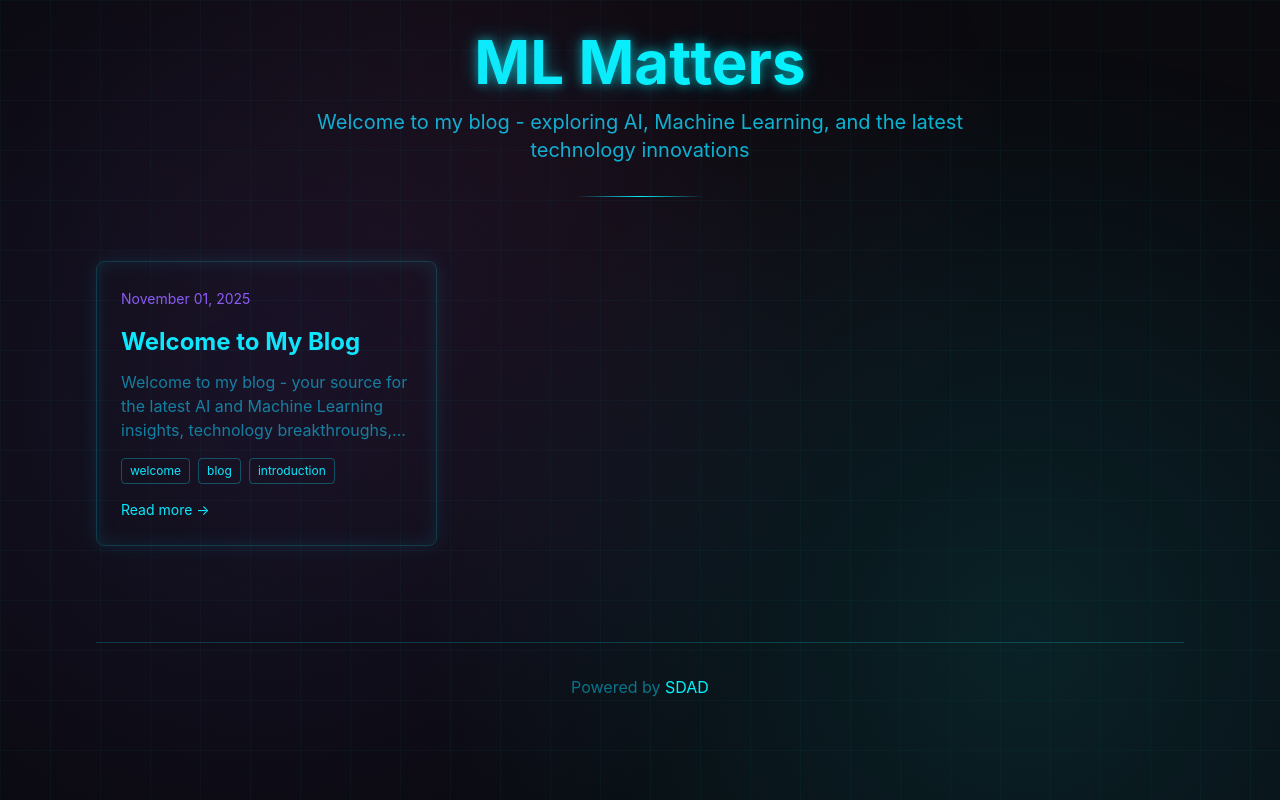
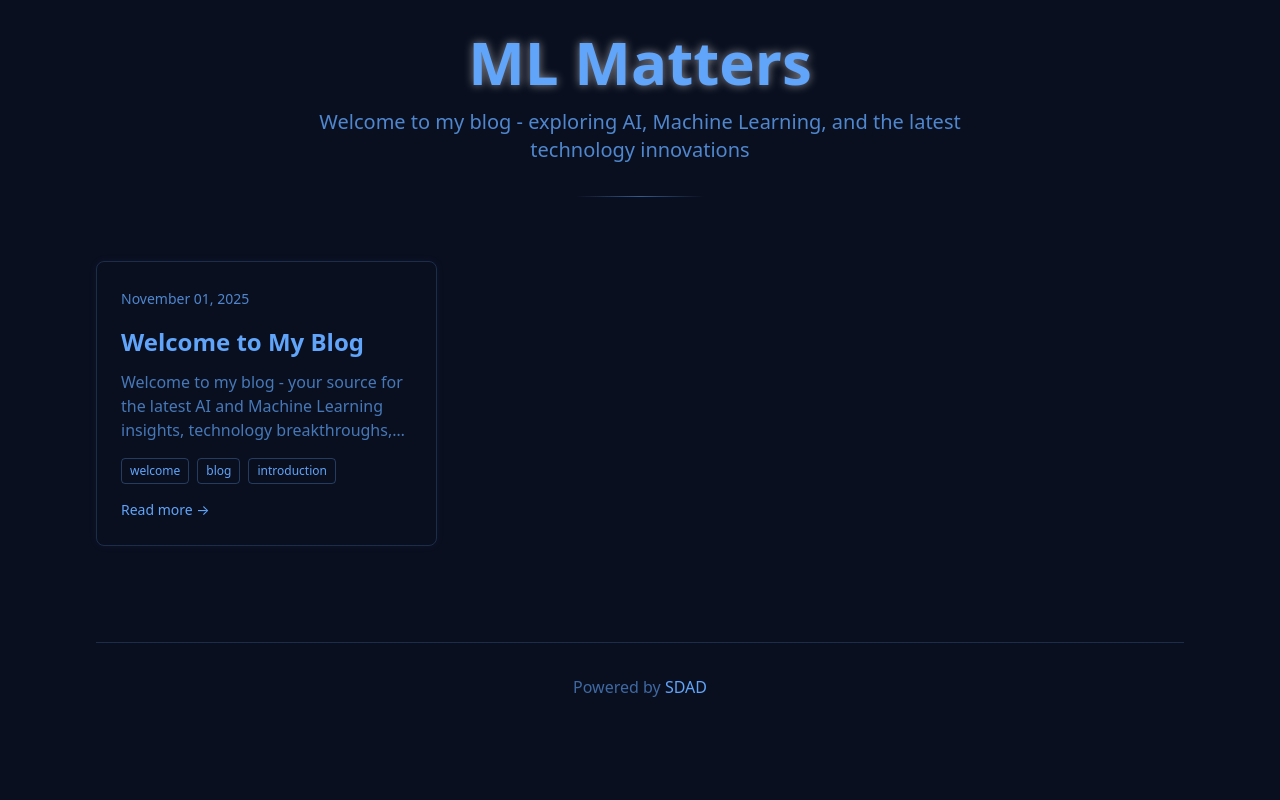
Before and after one commit to instax-dutta/blog.sdad.pro, a Next.js app: page / in a window 1280 px wide. Built offline with nearby package versions, Linux system fonts and the light colour scheme.

Commit message:
Refactor Tailwind CSS configuration and global styles for improved design consistency. Updated color palette, font family, and box shadow effects. Adjusted text styles across components to utilize new color variables. Enhanced 404 and blog post pages with updated styles for better visual coherence.

```diff
--- a/app/globals.css
+++ b/app/globals.css
@@ -2,15 +2,24 @@
 @tailwind components;
 @tailwind utilities;
 
-@import url('https://fonts.googleapis.com/css2?family=Inter:wght@300;400;500;600;700;800&display=swap');
+@import url('https://fonts.googleapis.com/css2?family=Archivo:wght@300;400;500;600;700;800&display=swap');
 
 :root {
-  --bg-primary: #0a0a0f;
-  --bg-secondary: #050508;
-  --accent: #00f5ff;
-  --accent-dark: #0099a3;
-  --text-primary: #e5e7eb;
-  --text-secondary: #9ca3af;
+  --color-background: #0a0f1f;
+  --color-primary: #60a5fa;
+  --color-secondary: #f472b6;
+  --color-accent: #22d3ee;
+  --color-text: #e2e8f0;
+  --color-text-muted: #94a3b8;
+  --color-rocket: #60a5fa;
+
+  /* Legacy vars for compatibility */
+  --bg-primary: #0a0f1f;
+  --bg-secondary: #0f172a;
+  --accent: #60a5fa;
+  --accent-dark: #3b82f6;
+  --text-primary: #e2e8f0;
+  --text-secondary: #94a3b8;
 }
 
 * {
@@ -24,42 +33,12 @@ html {
 }
 
 body {
-  font-family: 'Inter', system-ui, -apple-system, sans-serif;
-  background: var(--bg-primary);
-  color: var(--text-primary);
+  font-family: 'Archivo', system-ui, -apple-system, sans-serif;
+  background: var(--color-background);
+  color: var(--color-text);
   min-height: 100vh;
   position: relative;
   overflow-x: hidden;
-}
-
-body::before {
-  content: '';
-  position: fixed;
-  top: 0;
-  left: 0;
-  width: 100%;
-  height: 100%;
-  background:
-    radial-gradient(circle at 20% 50%, rgba(139, 92, 246, 0.1) 0%, transparent 50%),
-    radial-gradient(circle at 80% 80%, rgba(0, 245, 255, 0.1) 0%, transparent 50%),
-    radial-gradient(circle at 40% 20%, rgba(236, 72, 153, 0.05) 0%, transparent 50%);
-  pointer-events: none;
-  z-index: 0;
-}
-
-body::after {
-  content: '';
-  position: fixed;
-  top: 0;
-  left: 0;
-  width: 100%;
-  height: 100%;
-  background-image:
-    linear-gradient(rgba(0, 245, 255, 0.03) 1px, transparent 1px),
-    linear-gradient(90deg, rgba(0, 245, 255, 0.03) 1px, transparent 1px);
-  background-size: 50px 50px;
-  pointer-events: none;
-  z-index: 0;
 }
 
 /* Scrollbar styling */
@@ -72,57 +51,49 @@ body::after {
 }
 
 ::-webkit-scrollbar-thumb {
-  background: rgba(0, 245, 255, 0.3);
+  background: rgba(96, 165, 250, 0.3);
   border-radius: 4px;
 }
 
 ::-webkit-scrollbar-thumb:hover {
-  background: rgba(0, 245, 255, 0.5);
+  background: rgba(96, 165, 250, 0.5);
 }
 
 /* Text selection */
 ::selection {
-  background: rgba(0, 245, 255, 0.3);
-  color: var(--text-primary);
+  background: rgba(96, 165, 250, 0.3);
+  color: var(--color-text);
 }
 
-/* Glow effects */
+/* Glow effects - subtle like sdad.pro */
 .glow-cyan {
-  text-shadow: 0 0 10px rgba(0, 245, 255, 0.5),
-               0 0 20px rgba(0, 245, 255, 0.3),
-               0 0 30px rgba(0, 245, 255, 0.1);
+  text-shadow: rgba(255, 255, 255, 0.5) 0px 0px 10px;
 }
 
 .glow-purple {
-  text-shadow: 0 0 10px rgba(139, 92, 246, 0.5),
-               0 0 20px rgba(139, 92, 246, 0.3),
-               0 0 30px rgba(139, 92, 246, 0.1);
+  text-shadow: rgba(96, 165, 250, 0.5) 0px 0px 10px;
 }
 
-/* Sci-fi border */
+/* Border styling - clean and minimal */
 .sci-fi-border {
-  border: 1px solid rgba(0, 245, 255, 0.2);
-  box-shadow:
-    inset 0 0 20px rgba(0, 245, 255, 0.1),
-    0 0 20px rgba(0, 245, 255, 0.1);
+  border: 1px solid rgba(96, 165, 250, 0.2);
+  box-shadow: 0 0 10px rgba(96, 165, 250, 0.05);
 }
 
 .sci-fi-border:hover {
-  border-color: rgba(0, 245, 255, 0.4);
-  box-shadow:
-    inset 0 0 30px rgba(0, 245, 255, 0.2),
-    0 0 30px rgba(0, 245, 255, 0.2);
+  border-color: rgba(96, 165, 250, 0.4);
+  box-shadow: 0 0 20px rgba(96, 165, 250, 0.1);
 }
 
 /* Link styles */
 a {
-  color: var(--accent);
+  color: var(--color-primary);
   transition: all 0.3s ease;
+  text-decoration: none;
 }
 
 a:hover {
-  color: var(--accent-dark);
-  text-shadow: 0 0 10px rgba(0, 245, 255, 0.5);
+  color: var(--color-accent);
 }
 
 /* Typography */
@@ -147,13 +118,13 @@ h1, h2, h3, h4, h5, h6 {
 
 .prose h1 {
   font-size: 2.5em;
-  border-bottom: 2px solid rgba(0, 245, 255, 0.3);
+  border-bottom: 2px solid rgba(96, 165, 250, 0.3);
   padding-bottom: 0.5em;
 }
 
 .prose h2 {
   font-size: 2em;
-  border-bottom: 1px solid rgba(0, 245, 255, 0.2);
+  border-bottom: 1px solid rgba(96, 165, 250, 0.2);
   padding-bottom: 0.3em;
 }
 
@@ -164,33 +135,33 @@ h1, h2, h3, h4, h5, h6 {
 .prose p {
   margin-bottom: 1.5em;
   line-height: 1.8;
-  color: var(--text-secondary);
+  color: var(--color-text-muted);
 }
 
 .prose a {
-  color: var(--accent);
+  color: var(--color-primary);
   text-decoration: underline;
-  text-decoration-color: rgba(0, 245, 255, 0.3);
+  text-decoration-color: rgba(96, 165, 250, 0.3);
   transition: all 0.3s ease;
 }
 
 .prose a:hover {
-  text-decoration-color: var(--accent);
-  text-shadow: 0 0 5px rgba(0, 245, 255, 0.5);
+  text-decoration-color: var(--color-primary);
+  color: var(--color-accent);
 }
 
 .prose code {
-  background: rgba(0, 245, 255, 0.1);
-  color: var(--accent);
+  background: rgba(96, 165, 250, 0.1);
+  color: var(--color-primary);
   padding: 0.2em 0.4em;
   border-radius: 4px;
   font-size: 0.9em;
-  border: 1px solid rgba(0, 245, 255, 0.2);
+  border: 1px solid rgba(96, 165, 250, 0.2);
 }
 
 .prose pre {
   background: var(--bg-secondary);
-  border: 1px solid rgba(0, 245, 255, 0.2);
+  border: 1px solid rgba(96, 165, 250, 0.2);
   border-radius: 8px;
   padding: 1.5em;
   overflow-x: auto;
@@ -205,10 +176,10 @@ h1, h2, h3, h4, h5, h6 {
 }
 
 .prose blockquote {
-  border-left: 4px solid var(--accent);
+  border-left: 4px solid var(--color-primary);
   padding-left: 1.5em;
   margin: 2em 0;
-  color: var(--text-secondary);
+  color: var(--color-text-muted);
   font-style: italic;
 }
 
@@ -216,7 +187,7 @@ h1, h2, h3, h4, h5, h6 {
 .prose ol {
   margin: 1.5em 0;
   padding-left: 2em;
-  color: var(--text-secondary);
+  color: var(--color-text-muted);
 }
 
 .prose li {
@@ -226,22 +197,22 @@ h1, h2, h3, h4, h5, h6 {
 
 .prose img {
   border-radius: 8px;
-  border: 1px solid rgba(0, 245, 255, 0.2);
+  border: 1px solid rgba(96, 165, 250, 0.2);
   margin: 2em 0;
 }
 
 .prose hr {
   border: none;
-  border-top: 1px solid rgba(0, 245, 255, 0.2);
+  border-top: 1px solid rgba(96, 165, 250, 0.2);
   margin: 3em 0;
 }
 
 .prose strong {
-  color: var(--text-primary);
+  color: var(--color-text);
   font-weight: 600;
 }
 
 .prose em {
-  color: var(--text-secondary);
+  color: var(--color-text-muted);
   font-style: italic;
 }
--- a/app/not-found.tsx
+++ b/app/not-found.tsx
@@ -7,10 +7,10 @@ export default function NotFound() {
         <h1 className="text-6xl md:text-8xl font-bold mb-4 glow-cyan">
           404
         </h1>
-        <p className="text-2xl md:text-3xl mb-8 text-sci-fi-cyan">
+        <p className="text-2xl md:text-3xl mb-8 text-sci-fi-accent/80">
           Post Not Found
         </p>
-        <p className="text-sci-fi-cyan/70 mb-8">
+        <p className="text-sci-fi-accent/70 mb-8">
           The blog post you&apos;re looking for doesn&apos;t exist or has been removed.
         </p>
         <Link
--- a/app/page.tsx
+++ b/app/page.tsx
@@ -59,10 +59,10 @@ export default async function Home() {
               ML Matters
             </h1>
           </Link>
-          <p className="text-sci-fi-cyan text-lg md:text-xl max-w-2xl mx-auto">
+          <p className="text-sci-fi-accent/80 text-lg md:text-xl max-w-2xl mx-auto">
             Welcome to my blog - exploring AI, Machine Learning, and the latest technology innovations
           </p>
-          <div className="mt-8 h-px w-32 mx-auto bg-gradient-to-r from-transparent via-sci-fi-accent to-transparent"></div>
+          <div className="mt-8 h-px w-32 mx-auto bg-gradient-to-r from-transparent via-sci-fi-accent/50 to-transparent"></div>
         </header>
 
         {/* Blog Posts Grid */}
@@ -70,8 +70,8 @@ export default async function Home() {
           {posts.length === 0 ? (
             <div className="text-center py-20">
               <div className="inline-block p-8 sci-fi-border rounded-lg">
-                <p className="text-sci-fi-cyan text-xl mb-4">No posts yet</p>
-                <p className="text-sci-fi-purple">The first post is coming soon...</p>
+                <p className="text-sci-fi-accent/80 text-xl mb-4">No posts yet</p>
+                <p className="text-sci-fi-accent/60">The first post is coming soon...</p>
               </div>
             </div>
           ) : (
@@ -83,7 +83,7 @@ export default async function Home() {
                   className="group sci-fi-border rounded-lg p-6 hover:shadow-sci-fi-glow transition-all duration-300 block"
                 >
                   <div className="mb-4">
-                    <time className="text-sci-fi-purple text-sm">
+                    <time className="text-sci-fi-accent/80 text-sm">
                       {format(new Date(post.date), 'MMMM dd, yyyy')}
                     </time>
                   </div>
@@ -91,7 +91,7 @@ export default async function Home() {
                     {post.title}
                   </h2>
                   {post.excerpt && (
-                    <p className="text-sci-fi-cyan/70 mb-4 line-clamp-3">
+                    <p className="text-sci-fi-accent/70 mb-4 line-clamp-3">
                       {post.excerpt}
                     </p>
                   )}
@@ -118,13 +118,13 @@ export default async function Home() {
 
         {/* Footer */}
         <footer className="mt-24 text-center py-8 border-t border-sci-fi-accent/20">
-          <p className="text-sci-fi-cyan/60">
+          <p className="text-sci-fi-accent/60">
             Powered by{' '}
             <a
               href="https://sdad.pro"
               target="_blank"
               rel="noopener noreferrer"
-              className="text-sci-fi-accent hover:glow-cyan"
+              className="text-sci-fi-accent hover:text-sci-fi-cyan transition-colors"
             >
               SDAD
             </a>
--- a/tailwind.config.ts
+++ b/tailwind.config.ts
@@ -9,20 +9,20 @@ const config: Config = {
   theme: {
     extend: {
       colors: {
-        'sci-fi-dark': '#0a0a0f',
-        'sci-fi-darker': '#050508',
-        'sci-fi-accent': '#00f5ff',
-        'sci-fi-accent-dark': '#0099a3',
-        'sci-fi-purple': '#8b5cf6',
-        'sci-fi-pink': '#ec4899',
-        'sci-fi-cyan': '#06b6d4',
+        'sci-fi-dark': '#0a0f1f',
+        'sci-fi-darker': '#0f172a',
+        'sci-fi-accent': '#60a5fa',
+        'sci-fi-accent-dark': '#3b82f6',
+        'sci-fi-purple': '#60a5fa',
+        'sci-fi-pink': '#f472b6',
+        'sci-fi-cyan': '#22d3ee',
       },
       fontFamily: {
-        'sci-fi': ['Inter', 'system-ui', 'sans-serif'],
+        'sci-fi': ['Archivo', 'system-ui', 'sans-serif'],
       },
       boxShadow: {
-        'sci-fi': '0 0 20px rgba(0, 245, 255, 0.1), 0 0 40px rgba(139, 92, 246, 0.05)',
-        'sci-fi-glow': '0 0 30px rgba(0, 245, 255, 0.3)',
+        'sci-fi': '0 0 10px rgba(96, 165, 250, 0.05)',
+        'sci-fi-glow': '0 0 20px rgba(96, 165, 250, 0.1)',
       },
       animation: {
         'glow': 'glow 2s ease-in-out infinite alternate',
```
Also changed, not shown: app/posts/[slug]/page.tsx (+6 -6 lines).
